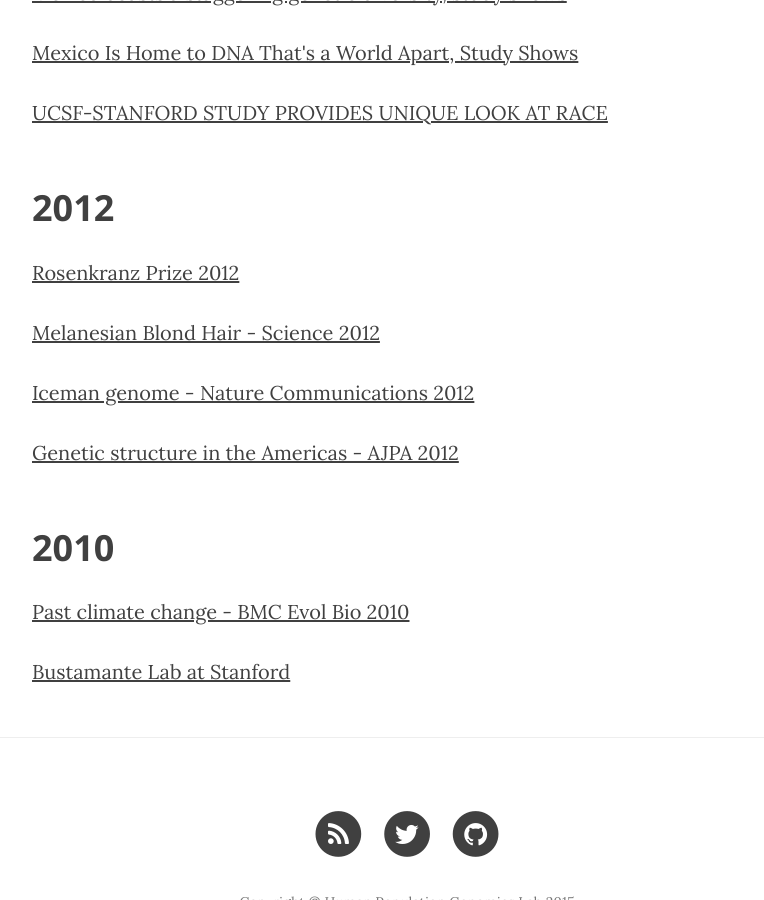
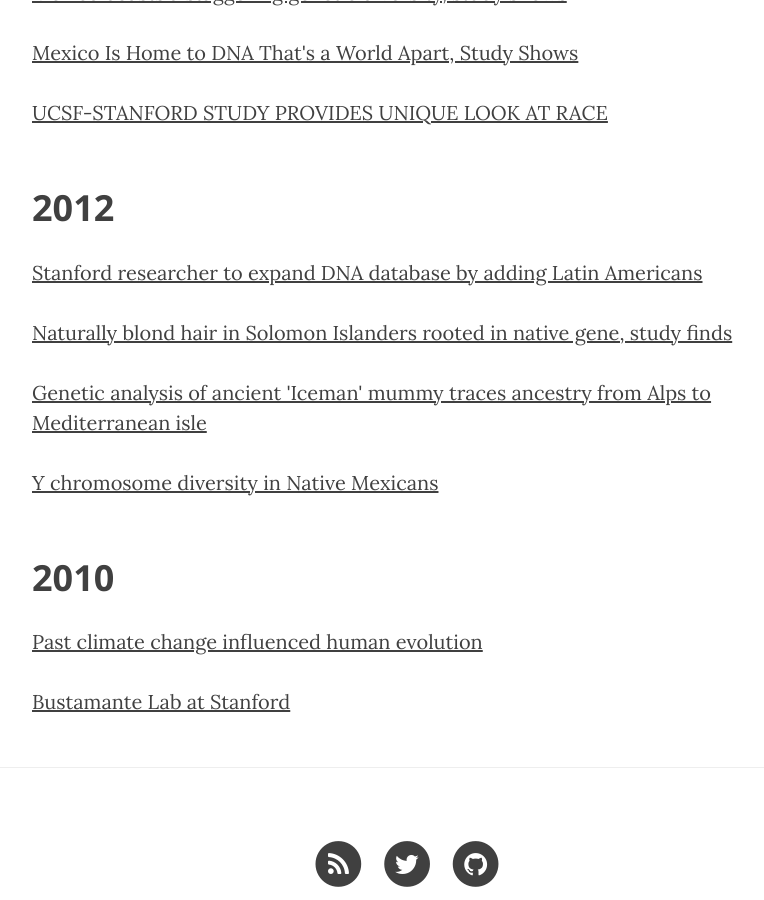
Before and after one commit to milkshakeplustip/milkshakeplustip.github.io, a Jekyll site: the page built from a.html, in a window 1280 px wide and 900 px high, scrolled down 870 px. Shown: the whole window, without its empty margins (233-997 px from the left). Built offline with Jekyll 4.4.1, drawn with Linux system fonts in a browser that asks for light colours; nearby versions of some CDN libraries.

Commit message:
mor newwess

```diff
--- a/a.html
+++ b/a.html
@@ -16,11 +16,11 @@
 <p><a href="http://abc7news.com/health/ucsf-stanford-study-provides-unique-look-at-race/111147/">UCSF-STANFORD STUDY PROVIDES UNIQUE LOOK AT RACE</a></p>
 <h2 class="section-heading">2012</h2>
 <p></p>
-<p><a href="http://news.stanford.edu/news/2012/july/moreno-rosenkranz-prize-071912.html">Rosenkranz Prize 2012</a></p>
-<p><a href="http://med.stanford.edu/news/all-news/2012/05/naturally-blond-hair-in-solomon-islanders-rooted-in-native-gene-study-finds.html">Melanesian Blond Hair - Science 2012</a></p>
-<p><a href="http://med.stanford.edu/news/all-news/2012/03/genetic-analysis-of-ancient-iceman-mummy-traces-ancestry-from-alps-to-mediterranean-isle.html">Iceman genome - Nature Communications 2012</a></p>
-<p><a href="http://dienekes.blogspot.mx/2012/05/y-chromosome-diversity-in-native.html">Genetic structure in the Americas - AJPA 2012</a></p>
+<p><a href="http://news.stanford.edu/news/2012/july/moreno-rosenkranz-prize-071912.html">Stanford researcher to expand DNA database by adding Latin Americans</a></p>
+<p><a href="http://med.stanford.edu/news/all-news/2012/05/naturally-blond-hair-in-solomon-islanders-rooted-in-native-gene-study-finds.html">Naturally blond hair in Solomon Islanders rooted in native gene, study finds</a></p>
+<p><a href="http://med.stanford.edu/news/all-news/2012/03/genetic-analysis-of-ancient-iceman-mummy-traces-ancestry-from-alps-to-mediterranean-isle.html">Genetic analysis of ancient 'Iceman' mummy traces ancestry from Alps to Mediterranean isle</a></p>
+<p><a href="http://dienekes.blogspot.mx/2012/05/y-chromosome-diversity-in-native.html">Y chromosome diversity in Native Mexicans</a></p>
 <h2 class="section-heading">2010</h2>
 <p></p>
-<p><a href="http://www.newscientist.com/article/mg20827832.800-past-climate-change-influenced-human-evolution.html">Past climate change - BMC Evol Bio 2010</a></p>
+<p><a href="http://www.newscientist.com/article/mg20827832.800-past-climate-change-influenced-human-evolution.html">Past climate change influenced human evolution</a></p>
 <p><a href="http://med.stanford.edu/bustamantelab/index.html">Bustamante Lab at Stanford</a></p>
```
